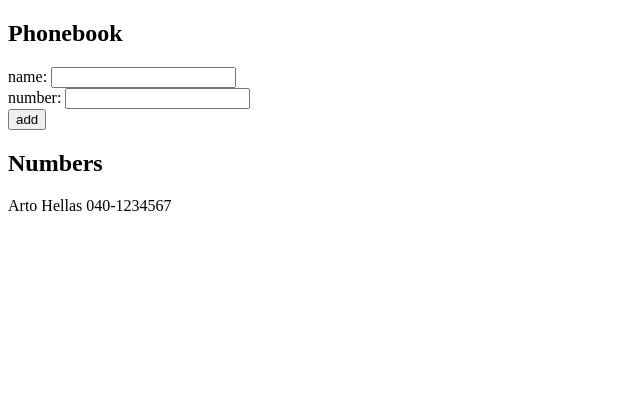
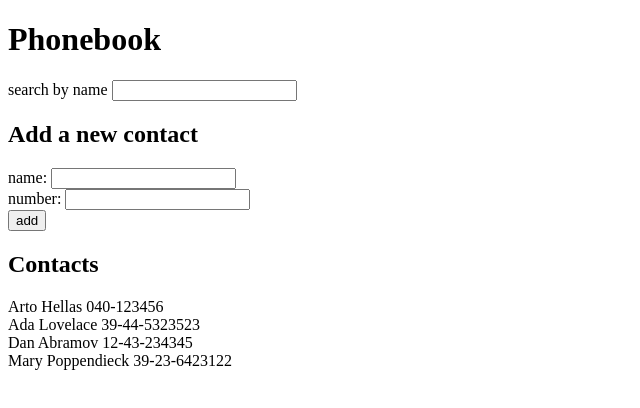
Before and after one commit to Valokoodari/full-stack-open, a React (Create React App) app in the folder part-02/phonebook/: page / in a window 1280 px wide. Shown: the top 408 px of the page, without its empty margins (0-640 px from the left). Built offline with nearby package versions, Linux system fonts and the light colour scheme.

Commit message:
Exercise 2.9

```diff
--- a/part-02/phonebook/src/App.js
+++ b/part-02/phonebook/src/App.js
@@ -1,36 +1,49 @@
 import { useState } from 'react'
 
 const App = () => {
-  const [persons, setPersons] = useState([
-    { name: 'Arto Hellas', number: '040-1234567' },
+  const [contacts, setContacts] = useState([
+    { name: 'Arto Hellas', number: '040-123456', id: 1 },
+    { name: 'Ada Lovelace', number: '39-44-5323523', id: 2 },
+    { name: 'Dan Abramov', number: '12-43-234345', id: 3 },
+    { name: 'Mary Poppendieck', number: '39-23-6423122', id: 4 },
   ])
   const [newName, setNewName] = useState('')
   const [newNumber, setNewNumber] = useState('')
+  const [filter, setFilter] = useState('')
 
   const handleNameChange = (event) =>
     setNewName(event.target.value)
   const handleNumberChange = (event) =>
     setNewNumber(event.target.value)
+  const handleFilterChange = (event) =>
+    setFilter(event.target.value)
 
-  const addPerson = (event) => {
+  const addContact = (event) => {
     event.preventDefault()
 
-    const personObject = { name: newName, number: newNumber }
+    const contactObject = { name: newName, number: newNumber }
 
-    if (persons.some(person => person.name === newName)) {
+    if (contacts.some(contact => contact.name === newName)) {
       alert(`${newName} is already in the phonebook.`)
       return
     }
 
-    setPersons(persons.concat(personObject))
+    setContacts(contacts.concat(contactObject))
     setNewNumber('')
     setNewName('')
   }
 
+  const contactsToShow = contacts.filter(contact =>
+    contact.name.toLowerCase().includes(filter.toLowerCase())
+  )
+
   return (
     <div>
-      <h2>Phonebook</h2>
+      <h1>Phonebook</h1>
 
+      search by name <input onChange={handleFilterChange} />
+
+      <h2>Add a new contact</h2>
       <form>
         <div>
           name: <input value={newName} onChange={handleNameChange} />
@@ -38,14 +51,14 @@ const App = () => {
           number: <input value={newNumber} onChange={handleNumberChange} />
         </div>
         <div>
-          <button type="submit" onClick={addPerson}>add</button>
+          <button type="submit" onClick={addContact}>add</button>
         </div>
       </form>
 
-      <h2>Numbers</h2>
-      {persons.map(person =>
-        <div key={person.name}>
-          {person.name} {person.number}
+      <h2>Contacts</h2>
+      {contactsToShow.map(({name, number}) =>
+        <div key={name}>
+          {name} {number}
         </div>
       )}
     </div>
```
